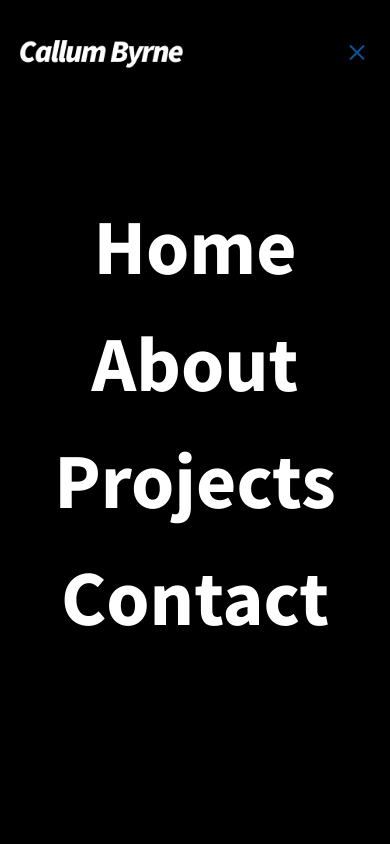
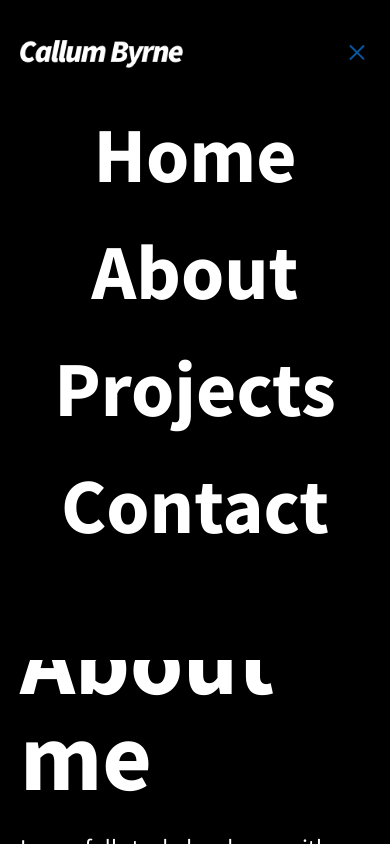
Before and after one commit to callumbyrne/portfolio, a Next.js app: page / in a window 390 px wide. Both pictures are taken after a click on the button 362 px from the left and 54 px from the top of the page. Shown: the top 844 px of the page. Built offline with nearby package versions, Linux system fonts and the light colour scheme.

Commit message:
mobile menu closes on window resize

```diff
--- a/components/Menu.tsx
+++ b/components/Menu.tsx
@@ -1,6 +1,6 @@
 const Menu = () => {
   return (
-    <nav className="fixed inset-0 z-40 flex flex-col items-center justify-center overflow-hidden bg-black py-40 text-[20vw] font-bold text-white md:hidden">
+    <nav className="fixed top-0 z-40 flex w-full flex-col items-center justify-center overflow-hidden bg-black py-24 text-[20vw] font-bold text-white">
       <div>Home</div>
       <div>About</div>
       <div>Projects</div>
--- a/components/Nav.tsx
+++ b/components/Nav.tsx
@@ -9,6 +9,8 @@ import { useState } from 'react'
 const Nav = () => {
   const [isOpen, setIsOpen] = useState(false)
 
+  window.onresize = () => setIsOpen(false)
+
   return (
     <>
       <nav
@@ -18,7 +20,11 @@ const Nav = () => {
       >
         <div className="flex md:inline-flex">
           <Link href="/" passHref>
-            <a className={`flex items-center ${isOpen ? 'invert' : null}`}>
+            <a
+              className={`flex items-center md:invert-0 ${
+                isOpen ? 'invert' : null
+              }`}
+            >
               <Image
                 src={logo}
                 alt="logo"
```
